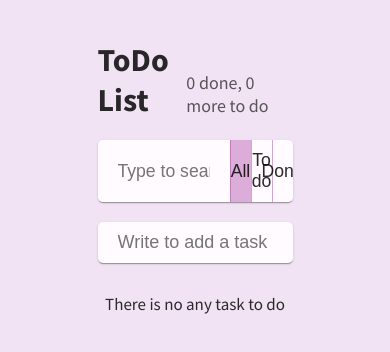
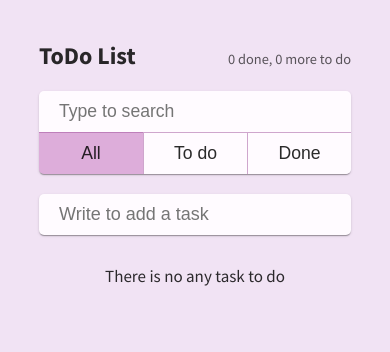
Before and after one commit to melk0sha/todo-list, a React (Create React App) app: page / in a window 390 px wide. Shown: the top 352 px of the page. Built offline with nearby package versions, Linux system fonts and the light colour scheme.

Commit message:
feat: add responsive layout and add local storage for saving data

```diff
--- a/src/App.js
+++ b/src/App.js
@@ -5,35 +5,46 @@ import Status from "./components/Status";
 import Search from "./components/Search";
 import Filter from "./components/Filter";
 import filterValues from "./constants/filterValues";
+import keyCode from "./constants/keyCode";
 import "./index.scss";
 
 export default class App extends Component {
   state = {
     inputValue: "",
-    searchValue: "",
-    todoList: [],
-    activeFilter: "all"
+    searchValue: localStorage.getItem("searchValue") || "",
+    todoList: JSON.parse(localStorage.getItem("todoList")) || [],
+    activeFilter: localStorage.getItem("activeFilter") || filterValues.ALL
   };
+
+  componentDidUpdate() {
+    const { searchValue, todoList, activeFilter } = this.state;
+
+    window.addEventListener("beforeunload", () => {
+      localStorage.setItem("searchValue", searchValue);
+      localStorage.setItem("todoList", JSON.stringify(todoList));
+      localStorage.setItem("activeFilter", activeFilter);
+    });
+  }
 
   handleFiltering = (value, activeFilter) => {
     const { todoList } = this.state;
 
     switch (activeFilter) {
       default:
-      case filterValues.all:
+      case filterValues.ALL:
         todoList.forEach(
           (todoItem) =>
             (todoItem.visible = todoItem.value.toLowerCase().includes(value))
         );
         break;
-      case filterValues.todo:
+      case filterValues.TODO:
         todoList.forEach(
           (todoItem) =>
             (todoItem.visible =
               todoItem.value.toLowerCase().includes(value) && !todoItem.done)
         );
         break;
-      case filterValues.done:
+      case filterValues.DONE:
         todoList.forEach(
           (todoItem) =>
             (todoItem.visible =
@@ -69,7 +80,7 @@ export default class App extends Component {
   onInputKeyPress = ({ key }) => {
     const { inputValue, todoList } = this.state;
 
-    if (key === "Enter" && inputValue) {
+    if (key === keyCode.ENTER && inputValue) {
       todoList.push({ value: inputValue, done: false, visible: true });
       this.setState({ inputValue: "", todoList });
     }
@@ -96,10 +107,9 @@ export default class App extends Component {
     }
   }) => {
     const { todoList } = this.state;
+    const todoIndex = todoList.findIndex((todoItem, idx) => idx === +id);
 
-    todoList[
-      todoList.findIndex((todoItem, idx) => idx === +id)
-    ].done = !todoList[todoList.findIndex((todoItem, idx) => idx === +id)].done;
+    todoList[todoIndex].done = !todoList[todoIndex].done;
     this.setState({ todoList });
   };
 
@@ -113,8 +123,10 @@ export default class App extends Component {
       onTodoItemClick
     } = this;
     const { inputValue, searchValue, todoList, activeFilter } = this.state;
-    const doneTodos = todoList.filter((todoItem) => todoItem.done).length;
-    const totalTodos = todoList.length;
+    const doneTodos = todoList.filter(
+      (todoItem) => todoItem.done && todoItem.visible
+    ).length;
+    const totalTodos = todoList.filter((todoItem) => todoItem.visible).length;
 
     return (
       <div className="todo-container">
--- a/src/components/Filter/index.js
+++ b/src/components/Filter/index.js
@@ -10,7 +10,7 @@ export default class Filter extends Component {
       <>
         <button
           className={`todo-filter${
-            activeFilter === filterValues.all ? " todo-active" : ""
+            activeFilter === filterValues.ALL ? " todo-active" : ""
           }`}
           onClick={onFilterClick}
         >
@@ -18,7 +18,7 @@ export default class Filter extends Component {
         </button>
         <button
           className={`todo-filter${
-            activeFilter === filterValues.todo ? " todo-active" : ""
+            activeFilter === filterValues.TODO ? " todo-active" : ""
           }`}
           onClick={onFilterClick}
         >
@@ -26,7 +26,7 @@ export default class Filter extends Component {
         </button>
         <button
           className={`todo-filter${
-            activeFilter === filterValues.done ? " todo-active" : ""
+            activeFilter === filterValues.DONE ? " todo-active" : ""
           }`}
           onClick={onFilterClick}
         >
--- a/src/components/Filter/index.scss
+++ b/src/components/Filter/index.scss
@@ -11,6 +11,7 @@
   outline: none;
   color: #000000d5;
   transition: background-color 0.2s ease;
+  transition: width 0.4s ease;
 
   &.todo-active {
     background-color: #bd58af63;
@@ -23,4 +24,17 @@
   &:active {
     background-color: #d162c263;
   }
+
+  @media (max-width: 920px) {
+    width: 13%;
+  }
+
+  @media (max-width: 640px) {
+    border-top: 1px solid #a0539c81;
+    width: calc(100% / 3);
+
+    &:first-of-type {
+      border-left: none;
+    }
+  }
 }
--- a/src/components/Search/index.scss
+++ b/src/components/Search/index.scss
@@ -5,6 +5,10 @@
   box-shadow: 0px 2px 1px -1px rgba(0, 0, 0, 0.2),
     0px 1px 1px 0px rgba(0, 0, 0, 0.14), 0px 1px 3px 0px rgba(0, 0, 0, 0.12);
   overflow: hidden;
+
+  @media (max-width: 640px) {
+    flex-wrap: wrap;
+  }
 }
 
 .todo-search {
@@ -14,4 +18,12 @@
   background-color: #fffbff;
   border: none;
   outline: none;
+
+  @media (max-width: 920px) {
+    width: 61%;
+  }
+
+  @media (max-width: 640px) {
+    width: 100%;
+  }
 }
--- a/src/components/Status/index.scss
+++ b/src/components/Status/index.scss
@@ -9,8 +9,18 @@
   }
 
   .todo-info {
-    font-size: 18px;
+    font-size: 1.1rem;
     color: #000000a2;
     margin-bottom: 3px;
   }
+
+  @media (max-width: 440px) {
+    .todo-title {
+      font-size: 1.5rem;
+    }
+
+    .todo-info {
+      font-size: 0.9rem;
+    }
+  }
 }
--- a/src/components/TodoList/index.js
+++ b/src/components/TodoList/index.js
@@ -1,6 +1,6 @@
 import React, { Component } from "react";
+import TodoItem from "../TodoItem";
 import "./index.scss";
-import TodoItem from "../TodoItem";
 
 export default class TodoList extends Component {
   render() {
--- a/src/components/TodoList/index.scss
+++ b/src/components/TodoList/index.scss
@@ -1,7 +1,7 @@
 .todo-list {
   display: flex;
   flex-direction: column;
-  margin-top: 30px;
+  margin: 30px 0;
   background-color: #fffbff;
   border-radius: 5px;
   box-shadow: 1px 3px 10px -5px #0000007a;
--- a/src/constants/filterValues.js
+++ b/src/constants/filterValues.js
@@ -1,7 +1,7 @@
 const filterValues = {
-  all: "all",
-  todo: "todo",
-  done: "done"
+  ALL: "all",
+  TODO: "todo",
+  DONE: "done"
 };
 
 export default filterValues;
--- /dev/null
+++ b/src/constants/keyCode.js
@@ -0,0 +1,5 @@
+const keyCode = {
+  ENTER: "Enter"
+};
+
+export default keyCode;
--- a/src/index.scss
+++ b/src/index.scss
@@ -20,4 +20,17 @@ body {
   width: 50%;
   max-width: 1000px;
   margin: 40px auto 0;
+  transition: width 0.4s ease;
+
+  @media (max-width: 1300px) {
+    width: 60%;
+  }
+
+  @media (max-width: 1070px) {
+    width: 70%;
+  }
+
+  @media (max-width: 920px) {
+    width: 80%;
+  }
 }
```
